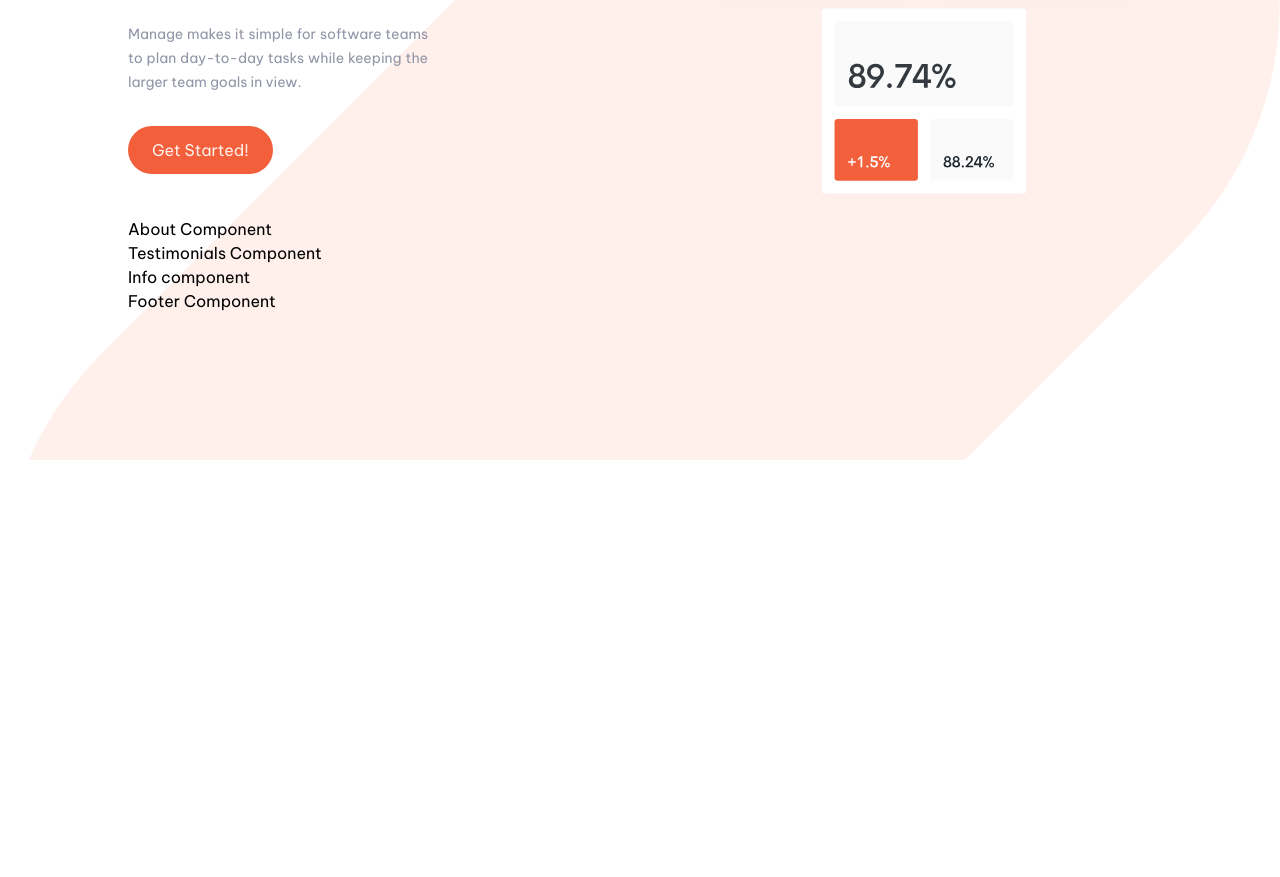
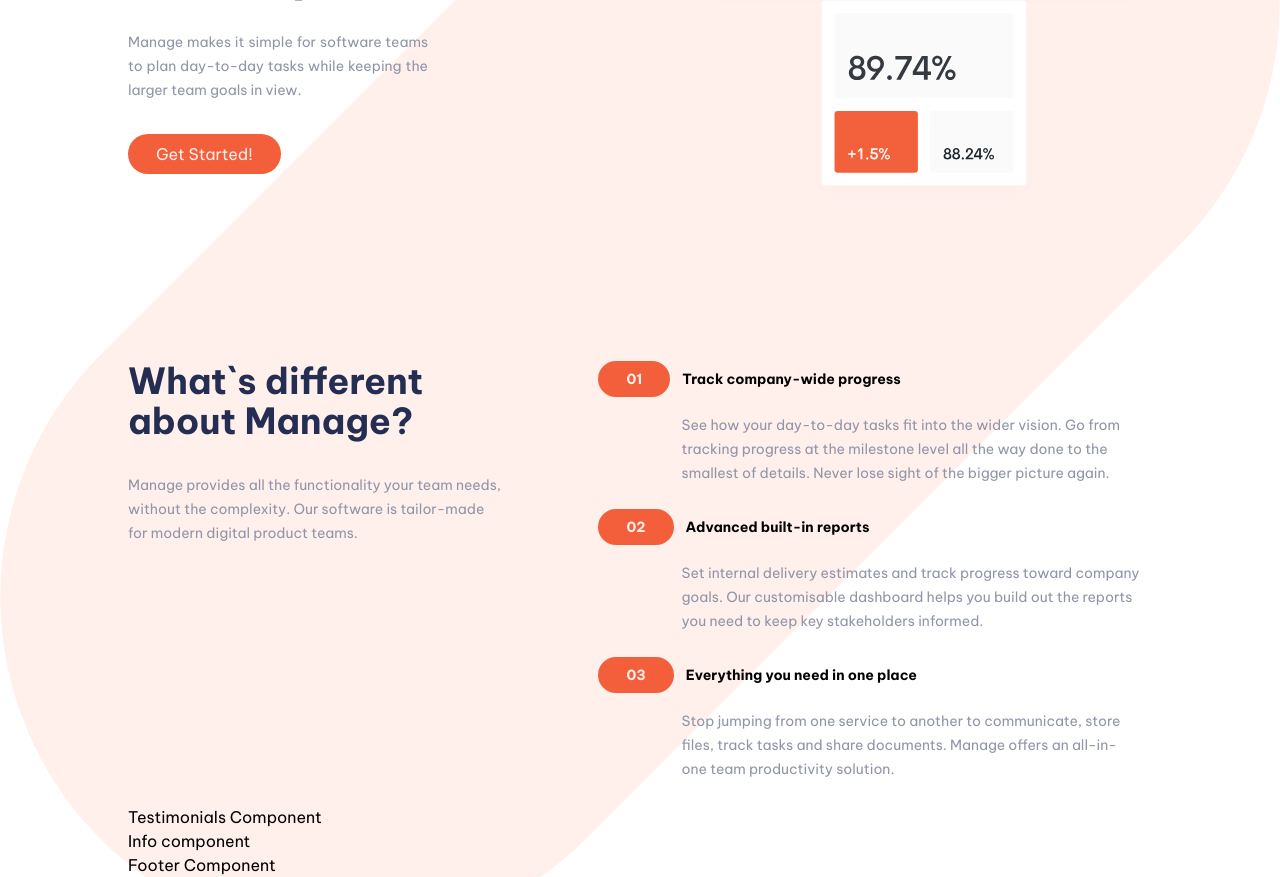
Before and after one commit to Dfcuevas/manage-landing-page, a React (Vite) app: page / in a window 1280 px wide. Shown: the part 340-1217 px from the top of the page. Before the commit the page ends 800 px from the top, so only its background shows below. Built offline with nearby package versions, Linux system fonts and the light colour scheme.

Commit message:
about component finished

```diff
--- a/src/components/About/index.jsx
+++ b/src/components/About/index.jsx
@@ -1,5 +1,55 @@
+import { ButtonStarted } from "../ButtonStarted";
+
 const About = () => {
-  return <section>About Component</section>;
+  return (
+    <section className="lg:flex lg:gap-20">
+      <div className="text-center px-6 mb-10 lg:px-0">
+        <h2 className="text-darkBlue text-4xl lg:text-4xl font-bold leading-[3rem] mb-8 lg:text-left">
+          What`s different about Manage?
+        </h2>
+        <p className=" text-darkGrayishBlue leading-7  lg:text-sm lg:leading-6 text-sm lg:text-left">
+          Manage provides all the functionality your team needs, without the
+          complexity. Our software is tailor-made for modern digital product
+          teams.
+        </p>
+      </div>
+      <div className="px-3">
+        <div className="mb-6">
+          <h3 className="text-sm font-bold mb-4 bg-veryPaleRed lg:bg-transparent">
+            <ButtonStarted text="01" />
+            Track company-wide progress
+          </h3>
+          <p className="text-darkGrayishBlue leading-7  lg:text-sm lg:leading-6 text-sm lg:ml-[5.2rem]">
+            See how your day-to-day tasks fit into the wider vision. Go from
+            tracking progress at the milestone level all the way done to the
+            smallest of details. Never lose sight of the bigger picture again.
+          </p>
+        </div>
+        <div className="mb-6">
+          <h3 className="text-sm font-bold mb-4 bg-veryPaleRed lg:bg-transparent">
+            <ButtonStarted text="02" />
+            Advanced built-in reports
+          </h3>
+          <p className="text-darkGrayishBlue leading-7  lg:text-sm lg:leading-6 text-sm lg:ml-[5.2rem]">
+            Set internal delivery estimates and track progress toward company
+            goals. Our customisable dashboard helps you build out the reports
+            you need to keep key stakeholders informed.
+          </p>
+        </div>
+        <div className="mb-6">
+          <h3 className="text-sm font-bold mb-4 bg-veryPaleRed lg:bg-transparent">
+            <ButtonStarted text="03" />
+            Everything you need in one place
+          </h3>
+          <p className="text-darkGrayishBlue leading-7  lg:text-sm lg:leading-6 text-sm lg:ml-[5.2rem]">
+            Stop jumping from one service to another to communicate, store
+            files, track tasks and share documents. Manage offers an all-in-one
+            team productivity solution.
+          </p>
+        </div>
+      </div>
+    </section>
+  );
 };
 
 export { About };
--- a/src/components/ButtonStarted/index.jsx
+++ b/src/components/ButtonStarted/index.jsx
@@ -1,7 +1,8 @@
-const ButtonStarted = () => {
+// eslint-disable-next-line react/prop-types
+const ButtonStarted = ({ text }) => {
   return (
-    <button className="bg-brightRed text-veryPaleRed px-6 py-3 rounded-full hover:bg-brightRed/60 hover:shadow-lg">
-      Get Started!
+    <button className="bg-brightRed text-veryPaleRed px-7 py-2 rounded-full hover:bg-brightRed/60 hover:shadow-lg mr-3">
+      {text || "Get Started!"}
     </button>
   );
 };
--- a/src/components/Header/index.jsx
+++ b/src/components/Header/index.jsx
@@ -28,11 +28,11 @@ const Header = () => {
         {renderView()}
       </div>
       <div
-        className={`text-darkBlue opacity-50 fixed top-0 bg-gradient-to-b from-white to-black h-screen w-full px-6 py-24  ${
+        className={`text-darkBlue fixed top-0 bg-gradient-to-b from-white to-darkBlue/50 h-screen w-full px-6 py-24  ${
           view ? "hamburguerMenuActive" : "closeMenuActive "
         } sm:static sm:flex sm:w-auto sm:p-0 sm:h-auto sm:opacity-1 sm:bg-none`}
       >
-        <ul className="flex flex-col sm:flex-row gap-4 md:gap-6 bg-white max-w-full lg:gap-8 text-center py-8 rounded-lg font-bold sm:py-0 sm:w-auto sm:bg-inherit">
+        <ul className="flex flex-col sm:flex-row gap-8 md:gap-6 bg-white max-w-full lg:gap-8 text-center py-8 rounded-lg font-bold sm:py-0 sm:w-auto sm:bg-inherit opacity-1">
           <li className="cursor-pointer hover:text-darkGrayishBlue">Pricing</li>
           <li className="cursor-pointer hover:text-darkGrayishBlue">Product</li>
           <li className="cursor-pointer hover:text-darkGrayishBlue">
--- a/src/components/Home/index.jsx
+++ b/src/components/Home/index.jsx
@@ -1,10 +1,10 @@
-import HomeImg from "../../../public/illustration-intro.svg";
+import HomeImg from "/public/illustration-intro.svg";
 import { ButtonStarted } from "../ButtonStarted";
 
 const Home = () => {
   return (
-    <main className="px-6 text-center lg:flex lg:gap-40 lg:px-0 lg:items-center">
-      <section className="lg:order-1 lg:w-[130%]">
+    <main className="px-6 text-center lg:flex lg:gap-40 lg:px-0 lg:items-center mb-32">
+      <section className="lg:order-1 lg:w-[130%] mb-6">
         <img className="w-full" src={HomeImg} alt="Imagen del home" />
       </section>
       <section className="lg:text-left">
```
